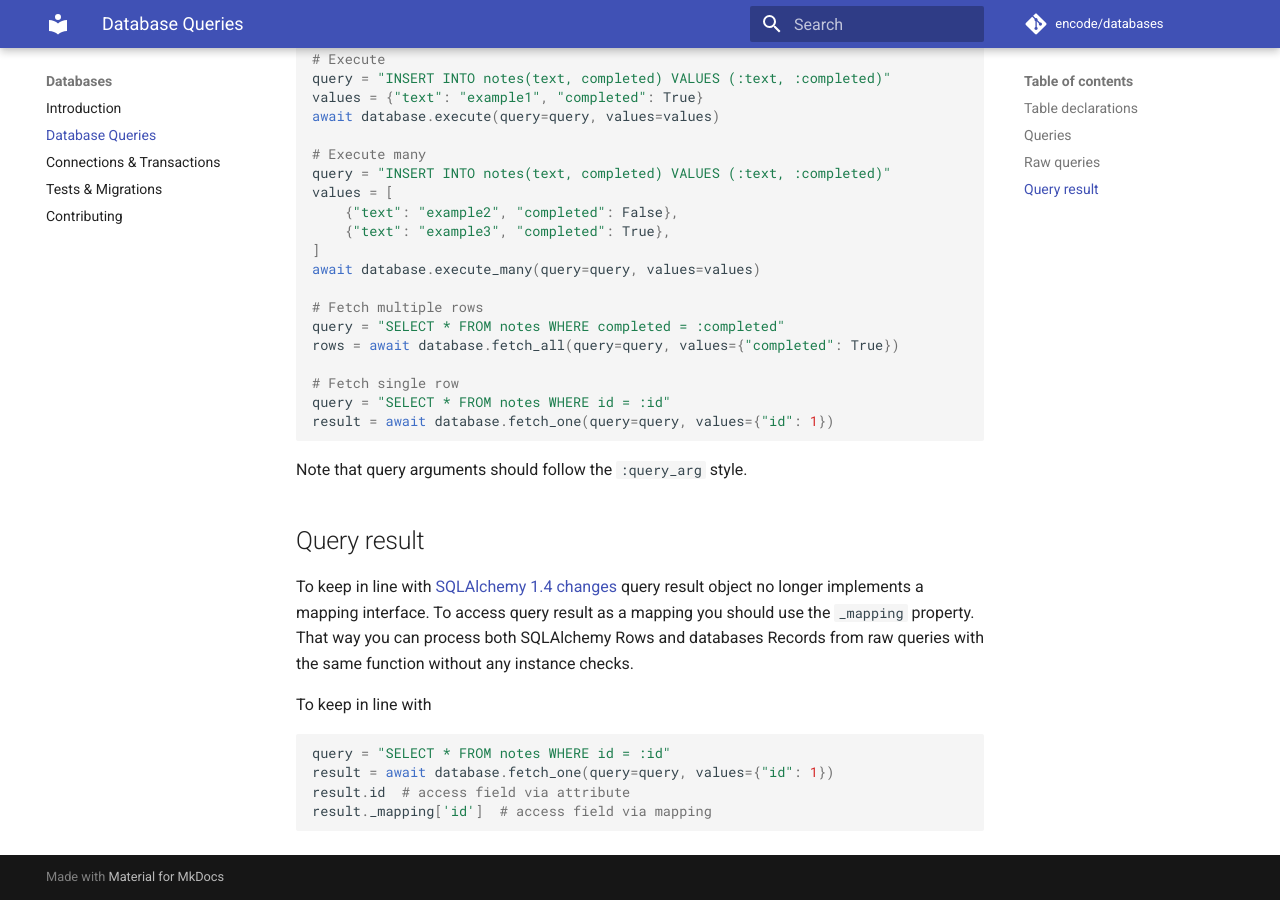
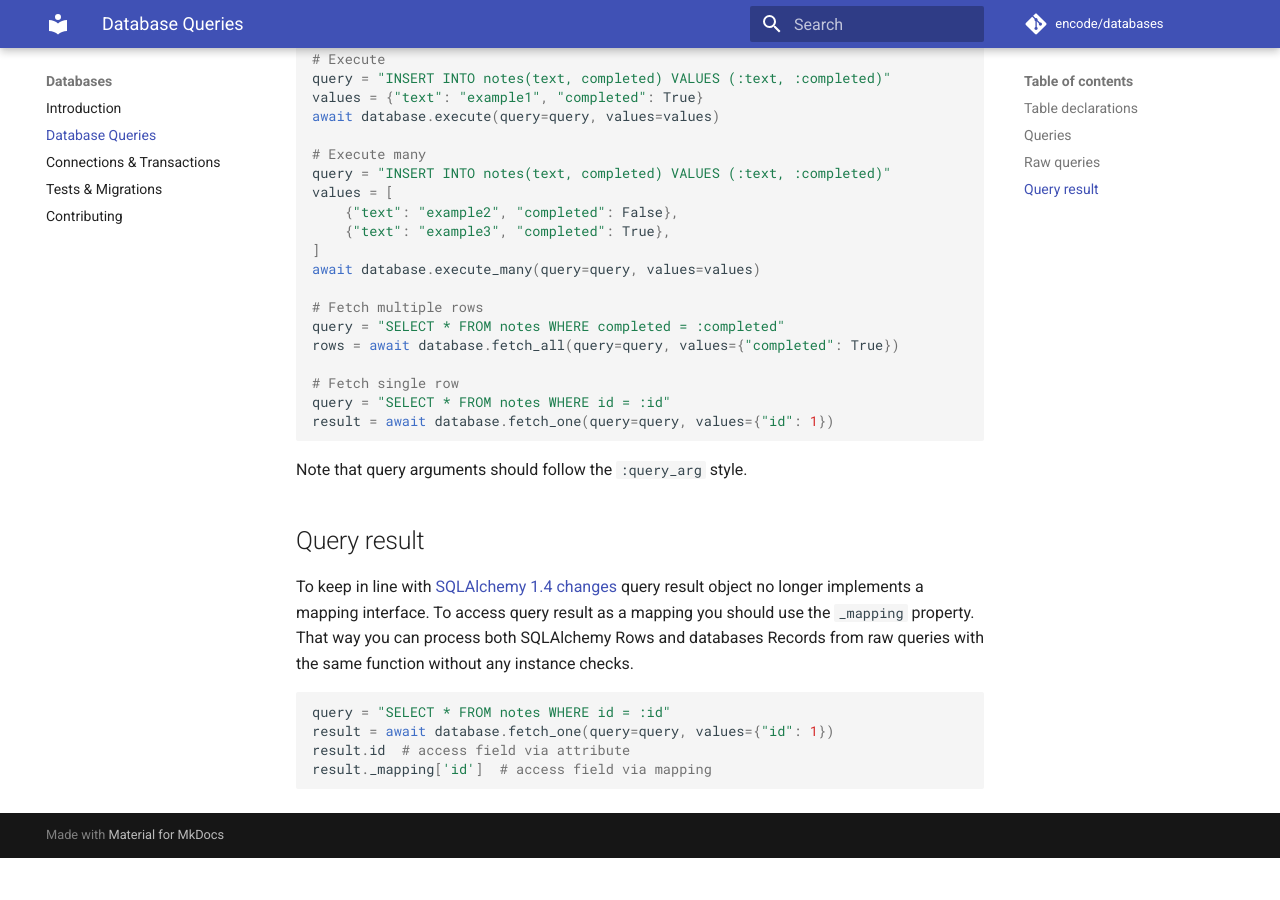
Before and after one commit to DESTHUbb/ASYNC-DATABASE-PY, an MkDocs documentation site: the page built from docs/database_queries.md, in a window 1280 px wide and 900 px high, scrolled down 1806 px. Built offline with MkDocs 1.6.1 and Material for MkDocs 9.7.7, drawn with Linux system fonts in a browser that asks for light colours; comment, search, counter and statistics services are not loaded; after the commit the page ends 2664 px from its top, so only the background shows below that.

Commit message:
Update database_queries.md

```diff
--- a/docs/database_queries.md
+++ b/docs/database_queries.md
@@ -118,7 +118,7 @@ That way you can process both SQLAlchemy Rows and databases Records from raw que
 with the same function without any instance checks.
 
 
-To keep in line with
+
 
 
 
```
